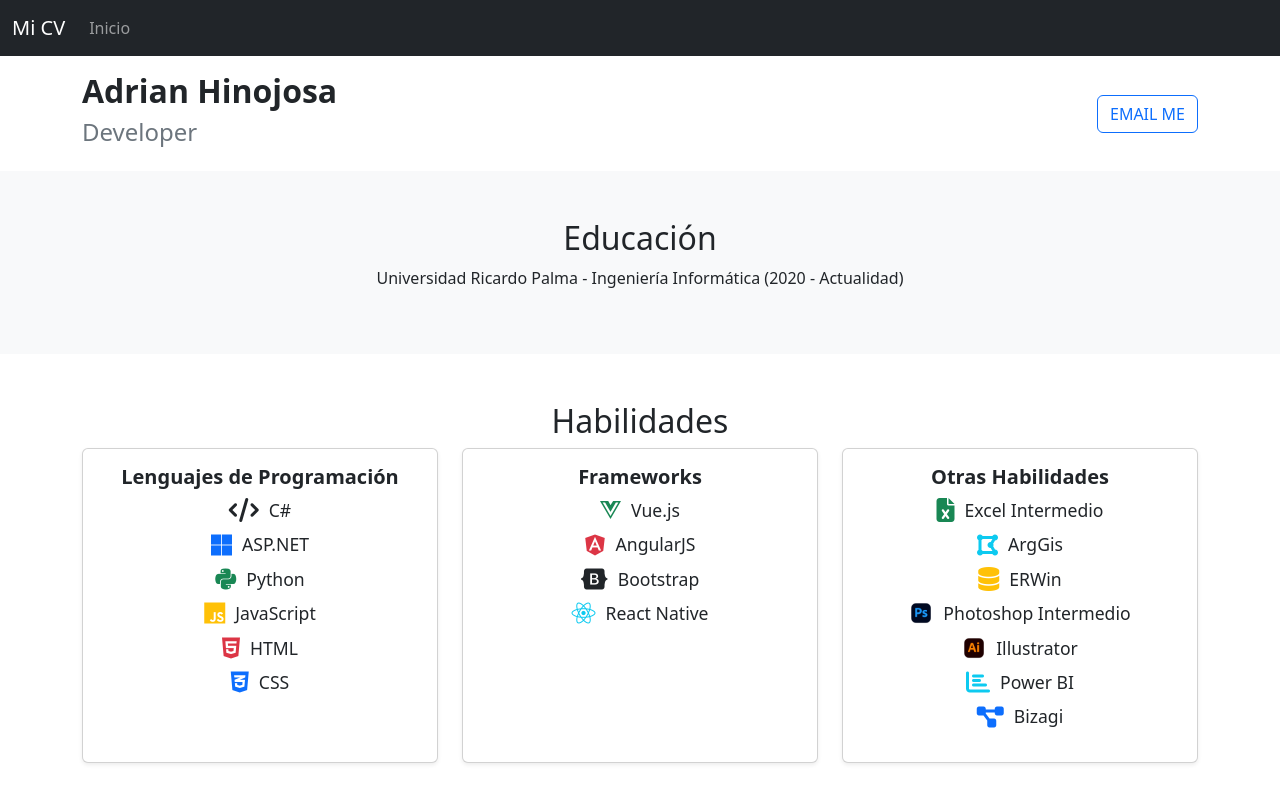
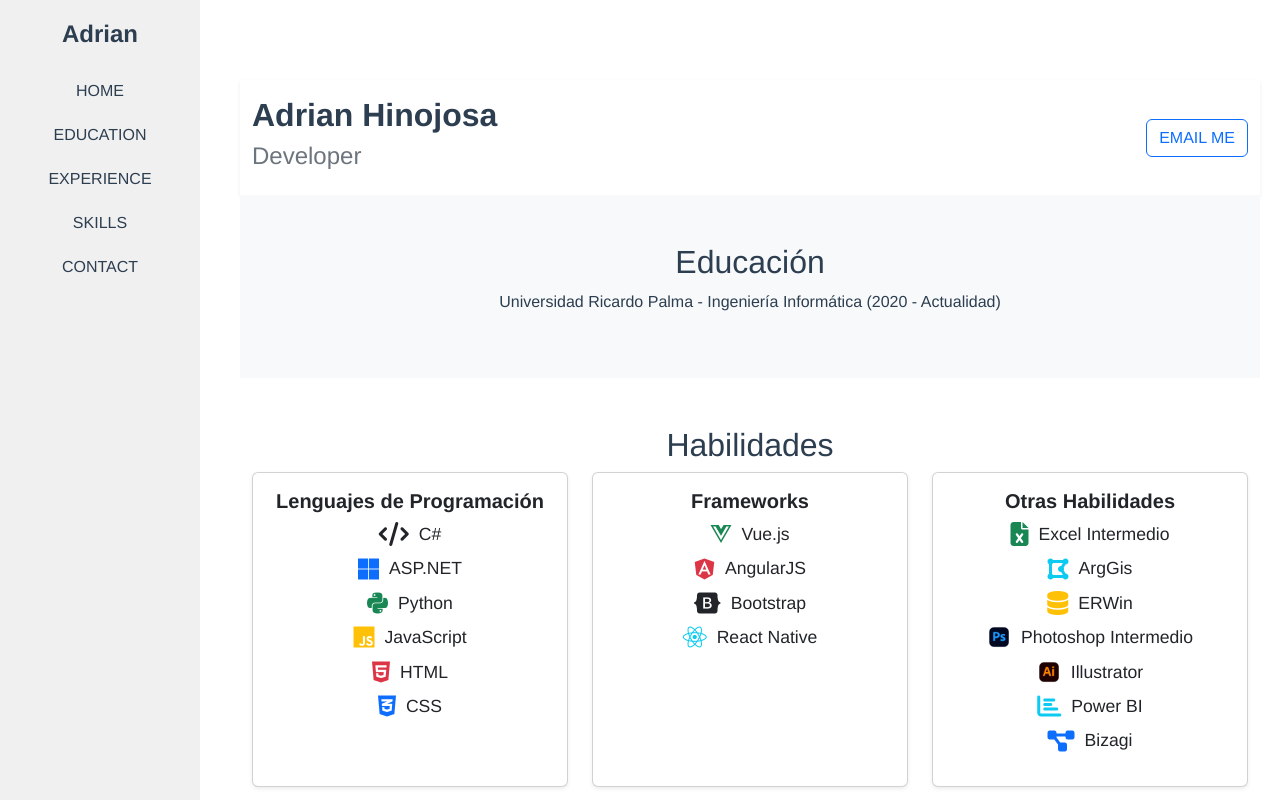
Before and after one commit to adrian04981/MI-PORTAFOLIO-por-AdrianHinojosa, a Vue app: page / in a window 1280 px wide. Shown: the top 800 px of the page. Built offline with nearby package versions, Linux system fonts and the light colour scheme.

Commit message:
refactor: Update sidebar navigation in App.vue

```diff
--- a/src/App.vue
+++ b/src/App.vue
@@ -1,34 +1,87 @@
 <template>
   <div id="app">
-    <nav class="navbar navbar-expand-lg navbar-dark bg-dark fixed-top">
-      <div class="container-fluid">
-        <router-link class="navbar-brand" to="/">Mi CV</router-link>
-        <button class="navbar-toggler" type="button" data-bs-toggle="collapse" data-bs-target="#navbarNav" aria-controls="navbarNav" aria-expanded="false" aria-label="Toggle navigation">
-          <span class="navbar-toggler-icon"></span>
-        </button>
-        <div class="collapse navbar-collapse" id="navbarNav">
-          <ul class="navbar-nav me-auto mb-2 mb-lg-0">
-            <li class="nav-item">
-              <router-link class="nav-link" to="/">Inicio</router-link>
-            </li>
-          </ul>
-        </div>
-      </div>
+    <nav class="sidebar">
+      <h1>Adrian</h1>
+      <ul>
+        <li><router-link to="/Header" exact-active-class="active">HOME</router-link></li>
+        <li><router-link to="/Education" exact-active-class="active">EDUCATION</router-link></li>
+        <li><router-link to="/Experiencia" exact-active-class="active">EXPERIENCE</router-link></li>
+        <li><router-link to="/skills" exact-active-class="active">SKILLS</router-link></li>
+        <li><router-link to="/Contact" exact-active-class="active">CONTACT</router-link></li>
+      </ul>
     </nav>
-    <router-view></router-view>
+    <main class="content">
+      <router-view></router-view>
+    </main>
   </div>
 </template>
 
-<script>
-export default {
-  name: 'App'
+<style>
+#app {
+  font-family: Avenir, Helvetica, Arial, sans-serif;
+  -webkit-font-smoothing: antialiased;
+  -moz-osx-font-smoothing: grayscale;
+  text-align: center;
+  color: #2c3e50;
+  margin-top: 60px;
 }
-</script>
 
-<style>
-@import 'bootstrap/dist/css/bootstrap.min.css';
-body {
-  font-family: 'Arial', sans-serif;
-  padding-top: 56px; /* Espacio para la barra de navegación fija */
+.sidebar {
+  position: fixed;
+  left: 0;
+  top: 0;
+  height: 100%;
+  width: 200px;
+  background: #f0f0f0;
+  padding: 20px;
 }
+
+.sidebar h1 {
+  margin-bottom: 30px;
+  font-size: 24px;
+  font-weight: bold;
+}
+
+.sidebar ul {
+  list-style-type: none;
+  padding: 0;
+}
+
+.sidebar ul li {
+  margin: 20px 0;
+}
+
+.sidebar ul li a {
+  text-decoration: none;
+  color: #2c3e50;
+  position: relative;
+}
+
+.sidebar ul li a::after {
+  content: '';
+  position: absolute;
+  width: 0;
+  height: 2px;
+  display: block;
+  margin-top: 5px;
+  right: 0;
+  background: #2c3e50;
+  transition: width 0.2s ease;
+  -webkit-transition: width 0.2s ease;
+}
+
+.sidebar ul li a:hover::after,
+.sidebar ul li a.router-link-exact-active::after {
+  width: 100%;
+  left: 0;
+  background: #2c3e50;
+}
+
+.content {
+  margin-left: 220px; /* Ajusta según el ancho del sidebar */
+  padding: 20px;
+  text-align: left;
+}
+
+/* Agrega más estilos para personalizar el aspecto del menú y el contenido */
 </style>
--- a/src/router/index.js
+++ b/src/router/index.js
@@ -1,12 +1,42 @@
 import { createRouter, createWebHistory } from 'vue-router'
 import Home from '../views/Home.vue'
-
+import ContactCard from '../components/ContactComponent.vue'
+import EducationCard from '../components/EducationComponent.vue'
+import ExperienciaCard from '../components/ExperienceComponent.vue'
+import HeaderComponent from '../components/HeaderComponent.vue'
+import skillsCard from '../components/SkillsComponent.vue'
 const routes = [
   {
     path: '/',
     name: 'Home',
     component: Home
+  }  ,
+  {
+    path: '/Contact',
+    name: 'contact-card',
+    component: ContactCard
+  },
+  {
+    path: '/Education',
+    name: 'Education-card',
+    component: EducationCard
+  },
+  {
+    path: '/Experiencia',
+    name: 'Experiencia-card',
+    component: ExperienciaCard
+  },
+  {
+    path: '/Header',
+    name: 'Header-component',
+    component: HeaderComponent
+  },
+  {
+    path: '/skills',
+    name: 'slills-card',
+    component: skillsCard
   }
+
 ]
 
 const router = createRouter({
```
